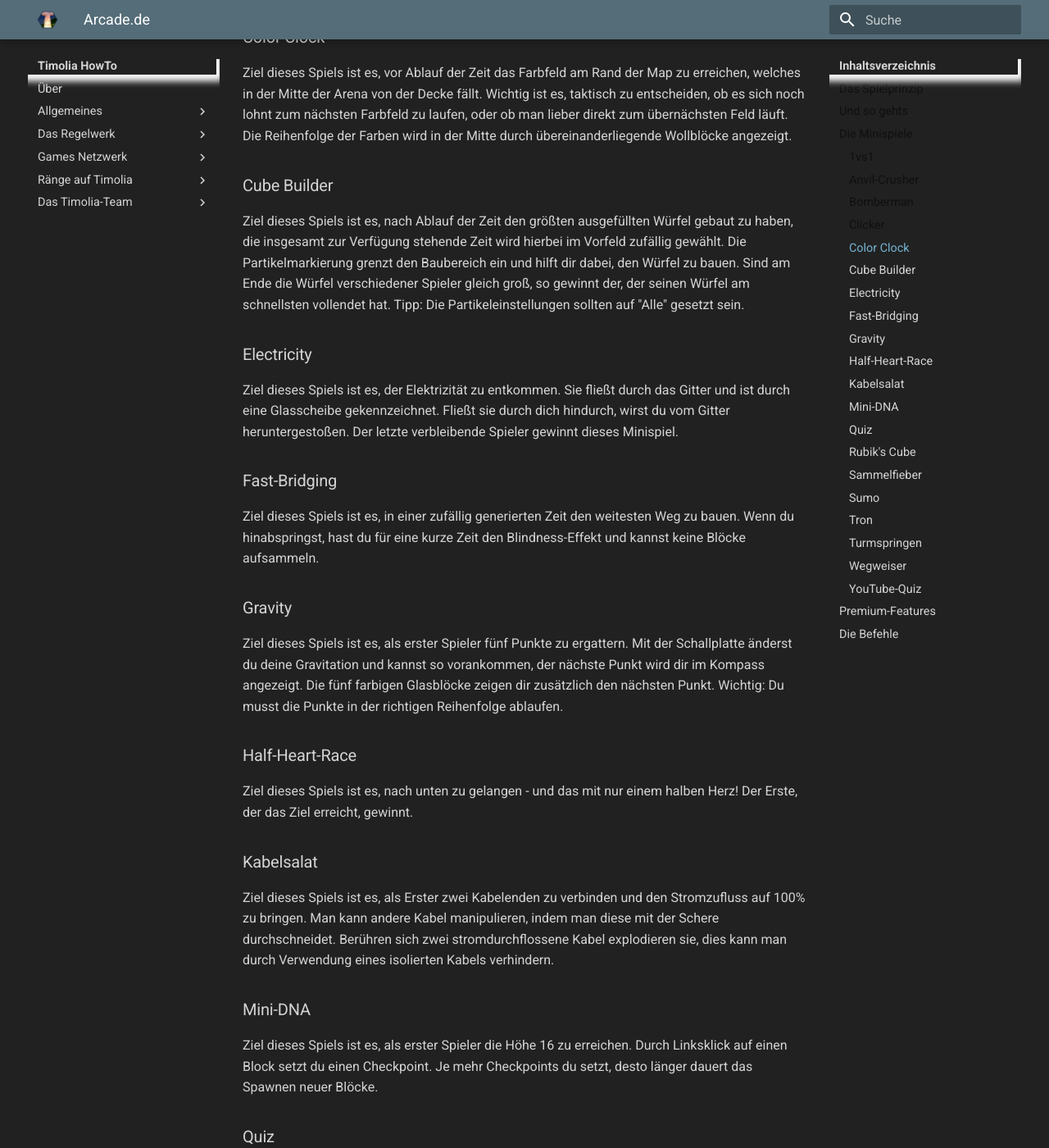
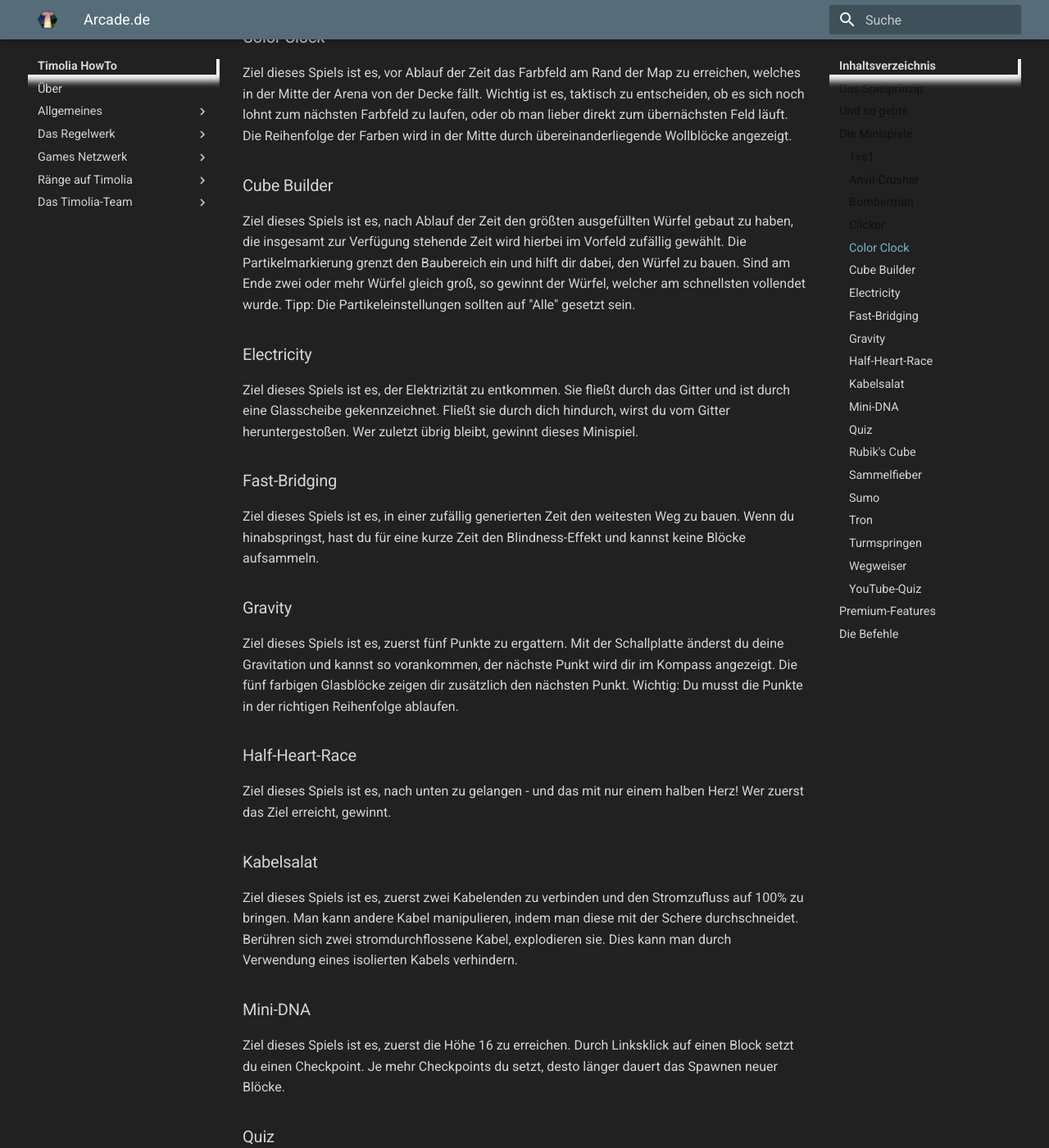
Before and after one commit to TimoliaDE/HowTo, an MkDocs documentation site: the page built from docs/games/arcade.de.md, in a window 1280 px wide and 1400 px high, scrolled down 1693 px. Shown: the whole window at 82% size. Built offline with MkDocs 1.6.1 and Material for MkDocs 9.7.7, drawn with Linux system fonts in a browser that asks for light colours; old or Windows-style settings are respelled for this version of MkDocs; some of the changed text lies outside the part shown.

Commit message:
Arcade Games Spieler zu Spieler:in I

```diff
--- a/docs/games/arcade.de.md
+++ b/docs/games/arcade.de.md
@@ -21,17 +21,17 @@ Turnieren gegen deine Mitspieler und gewinne die meisten Spiele.
 ## Die Minispiele
 
 ### 1vs1
-Ziel dieses Spiels ist es, deine Gegner im Zweikampf zu besiegen. Man kämpft nach und nach gegen einen anderen Spieler, der letzte Überlebende gewinnt das Minispiel.
+Ziel dieses Spiels ist es, deine Gegner:innen im Zweikampf zu besiegen. Man kämpft nach und nach gegen eine andere Person, wer zuletzt übrig bleibt, gewinnt das Minispiel.
 
 ### Anvil-Crusher
-Ziel dieses Spiels ist es, der letzte Überlebende zu sein. Es fallen jede Sekunde mehr Anvils vom Himmel, diesen musst du ausweichen. Tipp: FOV möglichst niedrig einstellen oder Zoom benutzen!
+Ziel dieses Spiels ist es, zuletzt übrig zu bleiben. Es fallen jede Sekunde mehr Anvils vom Himmel, diesen musst du ausweichen. Tipp: FOV möglichst niedrig einstellen oder Zoom benutzen!
 
 ### Bomberman
-Ziel dieses Spiels ist es, am längsten zu überleben. Mit der Tastatur lässt sich der Charakter durch die Map steuern. Blöcke, die euch den weg versperren, können mit TNT gesprengt werden.
+Ziel dieses Spiels ist es, am längsten zu überleben. Mit der Tastatur lässt sich der Charakter durch die Map steuern. Blöcke, die euch den Weg versperren, können mit TNT gesprengt werden.
 Das TNT kann mit der Leertaste gesetzt werden. Auf der Map sind Power-Ups, wie mehrere Bomben, höhere Reichweite und Geschwindigkeit zu finden.
 
 ### Clicker
-Ziel dieses Spiels ist es, als erster Spieler 64 mal den Knopf an dem Goldblock zu treffen. Der Goldblock wechselt nach jedem Treffer beziehungsweise Verfehlen seine Position.
+Ziel dieses Spiels ist es, zuerst 64 mal den Knopf an dem Goldblock zu treffen. Der Goldblock wechselt nach jedem Treffer beziehungsweise Verfehlen seine Position.
 Das richtige Zielen ist in diesem Spiel sehr wichtig.
 
 ### Color Clock
@@ -41,31 +41,31 @@ Die Reihenfolge der Farben wird in der Mitte durch übereinanderliegende Wollbl
 
 ### Cube Builder
 Ziel dieses Spiels ist es, nach Ablauf der Zeit den größten ausgefüllten Würfel gebaut zu haben, die insgesamt zur Verfügung stehende Zeit wird hierbei im Vorfeld zufällig gewählt.
-Die Partikelmarkierung grenzt den Baubereich ein und hilft dir dabei, den Würfel zu bauen. Sind am Ende die Würfel verschiedener Spieler gleich groß, so gewinnt der,
-der seinen Würfel am schnellsten vollendet hat. Tipp: Die Partikeleinstellungen sollten auf "Alle" gesetzt sein.
+Die Partikelmarkierung grenzt den Baubereich ein und hilft dir dabei, den Würfel zu bauen. Sind am Ende zwei oder mehr Würfel gleich groß, so gewinnt der Würfel, welcher am schnellsten vollendet wurde.
+Tipp: Die Partikeleinstellungen sollten auf "Alle" gesetzt sein.
 
 ### Electricity
 Ziel dieses Spiels ist es, der Elektrizität zu entkommen. Sie fließt durch das Gitter und ist durch eine Glasscheibe gekennzeichnet.
-Fließt sie durch dich hindurch, wirst du vom Gitter heruntergestoßen. Der letzte verbleibende Spieler gewinnt dieses Minispiel.
+Fließt sie durch dich hindurch, wirst du vom Gitter heruntergestoßen. Wer zuletzt übrig bleibt, gewinnt dieses Minispiel.
 
 ### Fast-Bridging
 Ziel dieses Spiels ist es, in einer zufällig generierten Zeit den weitesten Weg zu bauen. Wenn du hinabspringst, hast du für eine kurze Zeit den Blindness-Effekt und kannst
 keine Blöcke aufsammeln.
 
 ### Gravity
-Ziel dieses Spiels ist es, als erster Spieler fünf Punkte zu ergattern. Mit der Schallplatte änderst du deine Gravitation und kannst so vorankommen, der nächste Punkt wird dir im Kompass angezeigt.
+Ziel dieses Spiels ist es, zuerst fünf Punkte zu ergattern. Mit der Schallplatte änderst du deine Gravitation und kannst so vorankommen, der nächste Punkt wird dir im Kompass angezeigt.
 Die fünf farbigen Glasblöcke zeigen dir zusätzlich den nächsten Punkt. Wichtig: Du musst die Punkte in der richtigen Reihenfolge ablaufen.
 
 ### Half-Heart-Race
-Ziel dieses Spiels ist es, nach unten zu gelangen - und das mit nur einem halben Herz! Der Erste, der das Ziel erreicht, gewinnt.
+Ziel dieses Spiels ist es, nach unten zu gelangen - und das mit nur einem halben Herz! Wer zuerst das Ziel erreicht, gewinnt.
 
 ### Kabelsalat
-Ziel dieses Spiels ist es, als Erster zwei Kabelenden zu verbinden und den Stromzufluss auf 100% zu bringen. Man kann andere Kabel manipulieren, indem man diese mit der Schere durchschneidet.
-Berühren sich zwei stromdurchflossene Kabel explodieren sie, dies kann man durch Verwendung eines isolierten Kabels verhindern.
+Ziel dieses Spiels ist es, zuerst zwei Kabelenden zu verbinden und den Stromzufluss auf 100% zu bringen. Man kann andere Kabel manipulieren, indem man diese mit der Schere durchschneidet.
+Berühren sich zwei stromdurchflossene Kabel, explodieren sie. Dies kann man durch Verwendung eines isolierten Kabels verhindern.
 
 ### Mini-DNA
-Ziel dieses Spiels ist es, als erster Spieler die Höhe 16 zu erreichen. Durch Linksklick auf einen Block setzt du einen Checkpoint.
- Je mehr Checkpoints du setzt, desto länger dauert das Spawnen neuer Blöcke.
+Ziel dieses Spiels ist es, zuerst die Höhe 16 zu erreichen. Durch Linksklick auf einen Block setzt du einen Checkpoint.
+Je mehr Checkpoints du setzt, desto länger dauert das Spawnen neuer Blöcke.
 
 ### Quiz
 Ziel dieses Spiels ist es, die meisten Punkte zu erreichen. Gestellt werden Schätz- und Rechenaufgaben.
@@ -77,32 +77,32 @@ Den Würfel bewegst du mit Links- und Rechtsklick auf die Farbfelder.
 
 ### Sammelfieber
 Ziel dieses Spiels ist es, nach Ablauf der Zeit am meisten verschiedene Items gesammelt zu haben. Die Welt, in der gespielt wird, ist dabei zufällig generiert und auf 24x24 Chunks begrenzt.
-Im Scoreboard wird angezeigt, wie viele verschiedene Items bereits gesammelt wurden, am Ende des Spiels wird das Inventar des Gewinners eingeblendet.
+Im Scoreboard wird angezeigt, wie viele verschiedene Items bereits gesammelt wurden, am Ende des Spiels wird das "Sieger-Inventar" eingeblendet.
 
 ### Sumo
-Ziel dieses Spiels ist es, möglichst viele Gegner herunterzuschlagen. Für jeden Kill bekommt man zwei Punkte, für jeden Tod einen Punkt abgezogen. Mit dem Boost kannst du dich einmal retten. Der Spieler mit den meisten Punkten gewinnt.
+Ziel dieses Spiels ist es, möglichst viele Gegenspieler herunterzuschlagen. Für jeden Kill bekommt man zwei Punkte, für jeden Tod einen Punkt abgezogen. Mit dem Boost kannst du dich einmal retten. Wer am Schluss die meisten Punkte hat, gewinnt.
 
 ### Tron
-Ziel dieses Spiels ist es, am längsten zu überleben. Die Minecarts der Spieler hinterlassen Spuren aus Glas. Sobald eine gegnerische Spur oder ein Hindernis berührt wird, stirbt man.
+Ziel dieses Spiels ist es, am längsten zu überleben. Die Minecarts hinterlassen Spuren aus Glas. Sobald eine gegnerische Spur oder ein Hindernis berührt wird, stirbt man.
 
 ### Turmspringen
 Ziel dieses Spiels ist es, durch das Treffen von Wasserlöchern die meisten Punkte zu sammeln. Je nach Größe des Wasserlochs bekommt man einen, zwei oder drei Punkte.
 Schafft man den Sprung ins Wasser nicht, verliert man einen Punkt. Das Spiel endet, wenn nach einer bestimmten Zeit niemand mehr im Wasser landet.
 
 ### Wegweiser
-Ziel dieses Spiels ist es, als Erster die gegenüberliegende Seite zu erreichen. Um ins Ziel zu kommen, muss man den farbigen Glasblöcken folgen. Je länger man wartet,
+Ziel dieses Spiels ist es, zuerst die gegenüberliegende Seite zu erreichen. Um ins Ziel zu kommen, muss man den farbigen Glasblöcken folgen. Je länger man wartet,
 desto schneller und weiter wird einem der Weg angezeigt. Springt man auf einen falschen Block oder fällt ins Wasser, muss man vom Anfang aus zu seinem letzten Block laufen.
 
 ### YouTube-Quiz
 Ziel dieses Spiels ist es, die meisten Skins von YouTubern in der schnellstmöglichen Zeit zu erraten. Die Skinvorlage muss mit Schneebällen beworfen werden, um die Pixel des Skins sichtbar zu machen.
-Der Spieler, der als Erster den Namen errät, bekommt drei Punkte, der Zweitplatzierte erhält zwei Punkte. Alle weiteren Spieler erhalten beim Erraten jeweils einen Punkt.
+Wer zuerst den Namen errät, bekommt drei Punkte, die Person an zweiter Stelle erhält zwei Punkte. Alle weiteren Spieler:innen erhalten beim Erraten jeweils einen Punkt.
 Insgesamt werden acht Runden gespielt.
 
 ## Premium-Features
 - Erstelle öffentliche Turniere mit `/create`.
-- Premium-Spieler erhalten bis zu drei mal mehr Pixel.
+- Premium-Spieler:innen erhalten bis zu drei mal mehr Pixel.
 - Favorisiere zwei bzw. drei Spiele.
-- Werde mit `/togglerank` als normaler Spieler angezeigt.
+- Werde mit `/togglerank` in der normalen Standardfarbe angezeigt.
 
 Welcher Premium-Rang dir welche Vorteile bietet, kannst du [hier](/ranks/premium/) nachlesen.
 
@@ -110,10 +110,10 @@ Welcher Premium-Rang dir welche Vorteile bietet, kannst du [hier](/ranks/premium
 
 | Befehl | Funktion |
 | ------ | -------- |
-| `/join <Spieler>` | Betritt ein Turnier |
+| `/join <Name>` | Betritt ein Turnier |
 | `/last` | Zeigt die zuletzt gespielten Spiele |
 | `/leave` | Verlasse ein Turnier |
 | `/rot` | Zeigt die Spielrotation |
 **[Premium](/ranks/premium/) only**:
 | `/create`          | Erstellt ein öffentliches oder privates Turnier |
-| `/invite <Spieler>` | Lädt einen Spieler in dein Turnier ein |
+| `/invite <Name>` | Lädt eine Person in dein Turnier ein |
```
Also changed, not shown: other parts of docs/games/arcade.de.md (+1 -1 lines).
